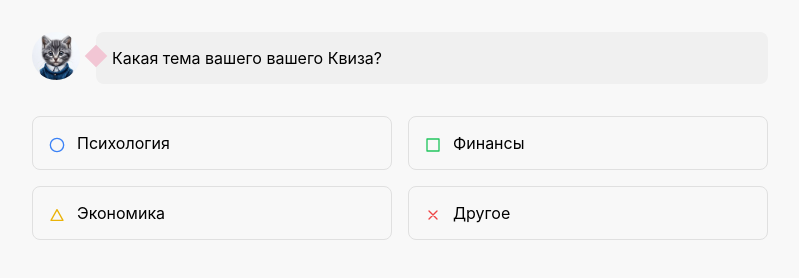
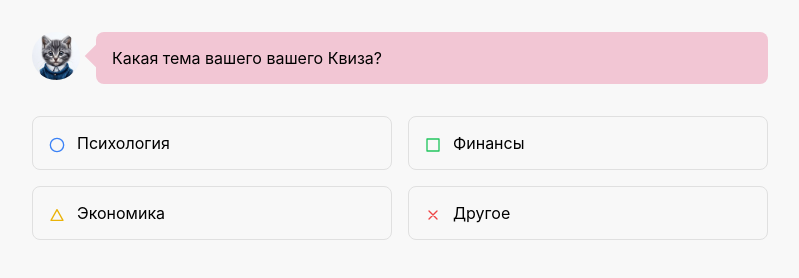
Before and after one commit to sam5213/orderQuizBot, a plain HTML site: page index.html in a window 1280 px wide. Both pictures are taken after a click on the button "Поехали!". Shown: the whole page, without its empty margins (240-1039 px from the left). Drawn offline with Linux system fonts and the light colour scheme.

Commit message:
Update styles.css

```diff
--- a/styles.css
+++ b/styles.css
@@ -131,7 +131,7 @@ h1 {
 }
 
 .question-bubble {
-  background-color: #f0f0f0;
+  background-color: #f2c6d4;
   padding: 1rem;
   border-radius: 8px;
   position: relative;
```
